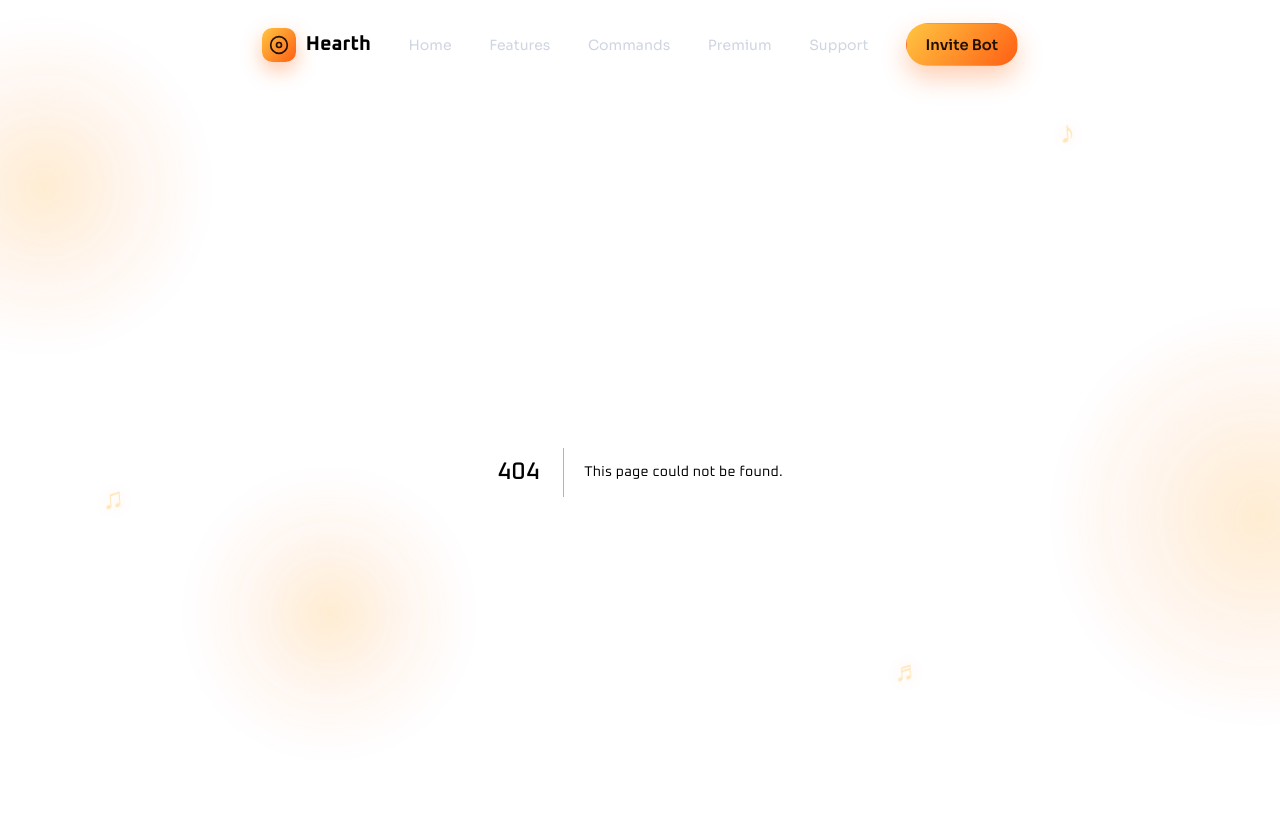
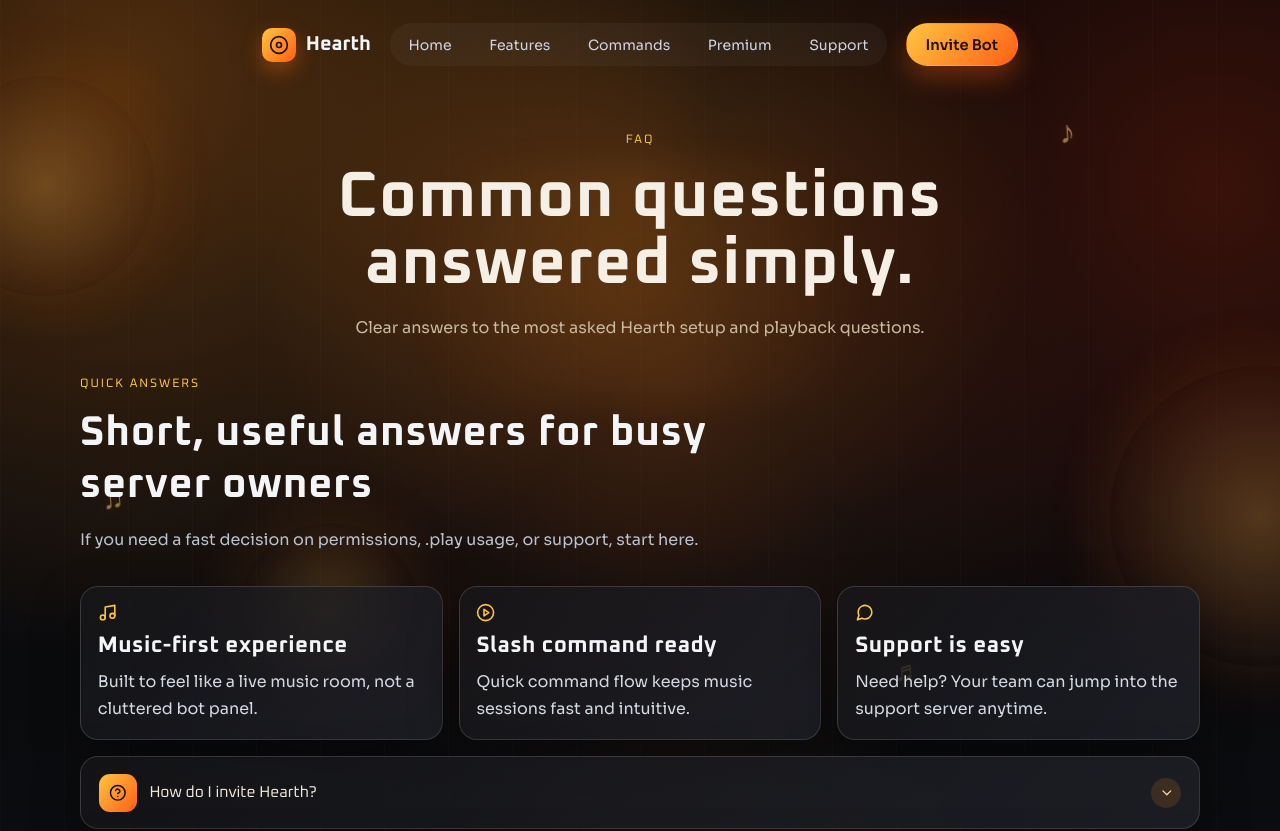
Before and after one commit to princekotharii/Hearth-Music-Bot, a Next.js app in the folder hearth-music/: page /faq in a window 1280 px wide. Before the commit this address had no page. Shown: the top 831 px of the page. Built offline with nearby package versions, Linux system fonts and the light colour scheme.

Commit message:
Add FAQ page component and remove obsolete feature, premium, and support pages

```diff
--- /dev/null
+++ b/hearth-music/src/app/faq/page.js
@@ -0,0 +1,68 @@
+import { FiChevronDown, FiHelpCircle, FiMessageCircle, FiMusic, FiPlayCircle } from "react-icons/fi";
+import SectionHeading from "@/components/section-heading";
+import { supportFaq } from "@/data/site";
+
+export const metadata = {
+  title: "FAQ",
+};
+
+export default function FaqPage() {
+  return (
+    <section className="section page-section">
+      <div className="container">
+        <div className="page-hero page-hero-faq">
+          <p className="eyebrow">FAQ</p>
+          <h1>Common questions answered simply.</h1>
+          <p className="hero-copy">
+            Clear answers to the most asked Hearth setup and playback questions.
+          </p>
+        </div>
+
+        <SectionHeading
+          eyebrow="Quick Answers"
+          title="Short, useful answers for busy server owners"
+          description="If you need a fast decision on permissions, .play usage, or support, start here."
+        />
+
+        <div className="faq-feature-row">
+          <article className="glass-card faq-feature-card">
+            <FiMusic />
+            <h3>Music-first experience</h3>
+            <p>Built to feel like a live music room, not a cluttered bot panel.</p>
+          </article>
+          <article className="glass-card faq-feature-card">
+            <FiPlayCircle />
+            <h3>Slash command ready</h3>
+            <p>Quick command flow keeps music sessions fast and intuitive.</p>
+          </article>
+          <article className="glass-card faq-feature-card">
+            <FiMessageCircle />
+            <h3>Support is easy</h3>
+            <p>Need help? Your team can jump into the support server anytime.</p>
+          </article>
+        </div>
+
+        <div className="faq-accordion">
+          {supportFaq.map((item) => (
+            <details key={item.question} className="glass-card faq-item">
+              <summary className="faq-summary">
+                <span className="faq-summary-left">
+                  <span className="icon-chip">
+                    <FiHelpCircle />
+                  </span>
+                  <span>{item.question}</span>
+                </span>
+                <span className="faq-arrow" aria-hidden="true">
+                  <FiChevronDown />
+                </span>
+              </summary>
+              <div className="faq-answer">
+                <p>{item.answer}</p>
+              </div>
+            </details>
+          ))}
+        </div>
+      </div>
+    </section>
+  );
+}
```
Also changed, not shown: hearth-music/src/app/features/page.js (deleted, +0 -35 lines), hearth-music/src/app/premium/page.js (deleted, +0 -46 lines), hearth-music/src/app/support/page.js (deleted, +0 -62 lines).
